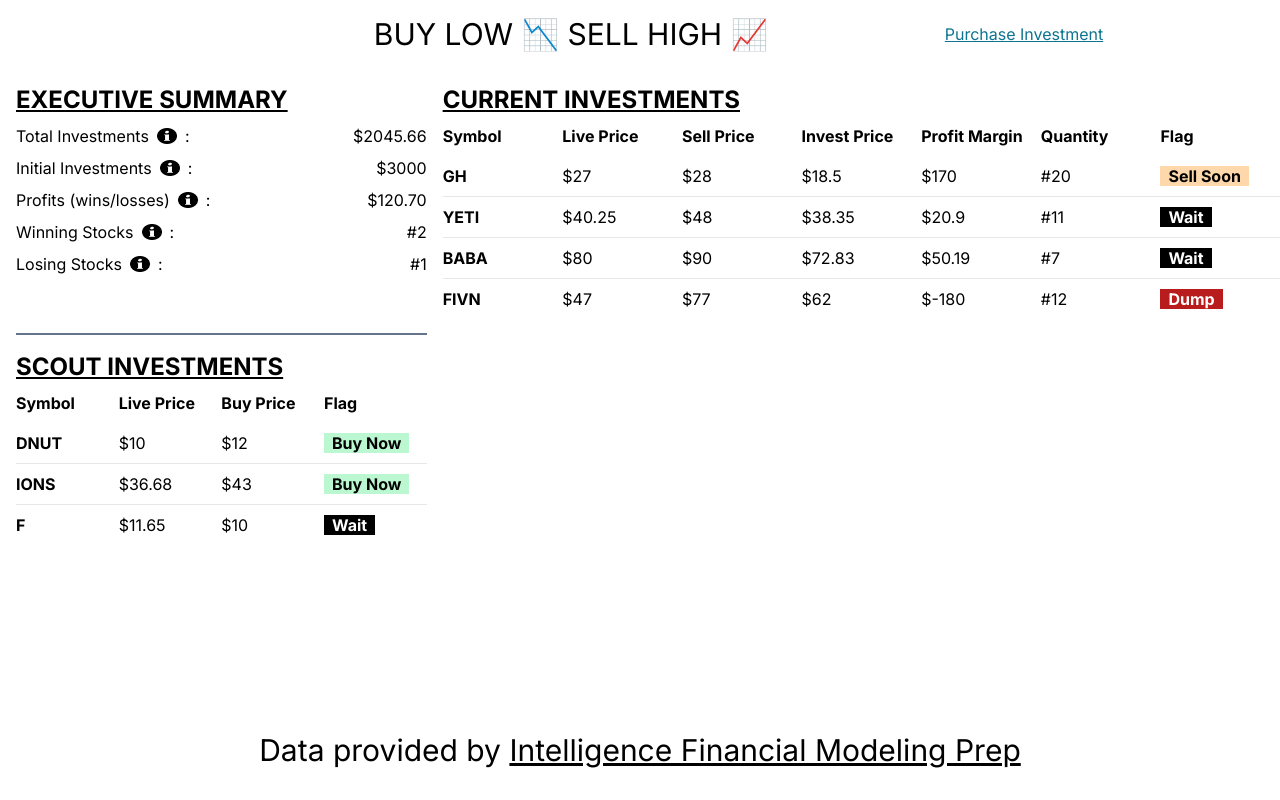
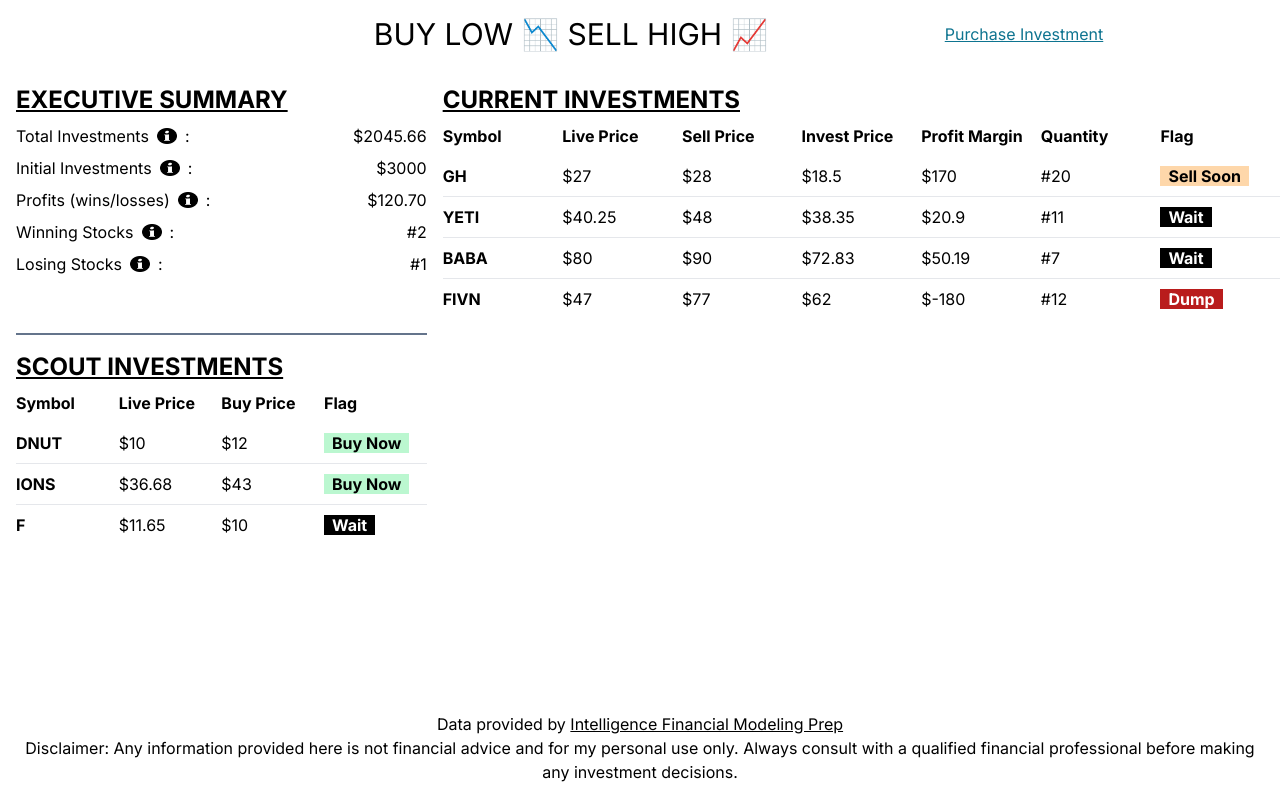
Before and after one commit to jcsmileyjr/stock-planner, a Next.js app: page / in a window 1280 px wide. Built offline with nearby package versions, Linux system fonts and the light colour scheme.

Commit message:
Feature - Footer: Add financial disclaimer

```diff
--- a/src/app/components/footer/footer.tsx
+++ b/src/app/components/footer/footer.tsx
@@ -1,8 +1,9 @@
 
 export default function Footer () {
     return (
-        <footer className="fixed bottom-0 left-0 right-0 text-center mb-4 ">
-            <h1 className="text-xl lg:text-3xl lg:mb-4">Data provided by <a className="underline" href="https://intelligence.financialmodelingprep.com/">Intelligence Financial Modeling Prep</a></h1>
+        <footer className=" md:fixed bottom-0 left-0 right-0 text-center mt-12 mb-4 mx-4 ">
+            <p className="text-base">Data provided by <a className="underline" href="https://intelligence.financialmodelingprep.com/">Intelligence Financial Modeling Prep</a></p>
+            <p className="text-base">Disclaimer: Any information provided here is not financial advice and for my personal use only. Always consult with a qualified financial professional before making any investment decisions.</p>
         </footer>
     );
 }
```
